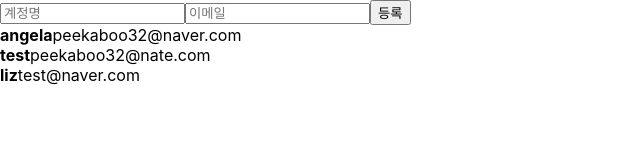
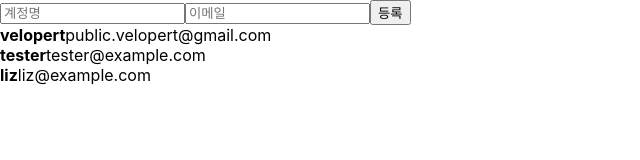
Before and after one commit to SUJINJEONG012/Begin-react, a React (Create React App) app: page / in a window 1280 px wide. Shown: the top 160 px of the page, without its empty margins (0-640 px from the left). Built offline with nearby package versions, Linux system fonts and the light colour scheme.

Commit message:
배열에 항목추가하기

```diff
--- a/src/App.js
+++ b/src/App.js
@@ -1,51 +1,64 @@
-import React, {useRef} from "react";
-import Counter from './Counter';
-import Hello from './Hello';
-import Wrapper from './Wrapper';
+import React, { useRef, useState } from 'react';
+import UserList from './UserList';
+import CreateUser from './CreateUser';
 
-import './App.css';
-import InputSample from "./InputSample";
-import UserList from "./UserList";
-import CreateUser from "./CreateUser";
 
 function App() {
-  const users = [
+  const [inputs, setInputs] = useState({
+    username: '',
+    email: ''
+  });
+  const { username, email } = inputs;
+  const onChange = e => {
+    const { name, value } = e.target;
+    setInputs({
+      ...inputs,
+      [name]: value
+    });
+  };
+
+  const [users, setUsers] = useState([
     {
-      id:1,
-      username:'angela',
-      email: 'peekaboo32@naver.com'
+      id: 1,
+      username: 'velopert',
+      email: 'public.velopert@gmail.com'
     },
     {
-      id:2,
-      username:'test',
-      email:'test@naver.com'
+      id: 2,
+      username: 'tester',
+      email: 'tester@example.com'
     },
     {
-      id:3,
-      username:'liz',
-      email:'liz@naver.com'
+      id: 3,
+      username: 'liz',
+      email: 'liz@example.com'
     }
-  ];
+  ]);
 
   const nextId = useRef(4);
-    const onCreate = () => {
-        //나중에 구현 할 배열에 항목추가하는 로직
-        nextId.current +=1;
+  const onCreate = () => {
+    const user = {
+      id: nextId.current,
+      username,
+      email
     };
+    setUsers(users.concat(user));
 
-
+    setInputs({
+      username: '',
+      email: ''
+    });
+    nextId.current += 1;
+  };
   return (
-    // <Wrapper>
-    // <Hello name="react" color="red" isSpecial={true} />
-    // <Hello color ="pink"/>
-    // <Counter/>
-    // <br></br> <br></br> <br></br>
-    // <InputSample/>
-    // <UserList/>
-    // </Wrapper>
     <>
-    <CreateUser />
-    <UserList users={users}/>
+      <CreateUser
+        username={username}
+        email={email}
+        onChange={onChange}
+        onCreate={onCreate}
+      />
+      <UserList users={users} />
     </>
   );
 }
--- a/src/UserList.js
+++ b/src/UserList.js
@@ -1,4 +1,4 @@
-import React, { useRef } from "react";
+import React from "react";
 
 function User({user}){
   return(
@@ -8,31 +8,7 @@ function User({user}){
   )
 }
 
-
-function UserList(){
-    const users = [
-        {
-            id:1,
-            username:'angela',
-            email:'peekaboo32@naver.com'
-        },
-        {
-            id:2,
-            username:'test',
-            email:'peekaboo32@nate.com'
-        },
-        {
-            id:3,
-            username:'liz',
-            email:'test@naver.com'
-        }
-    ];
-
-    const nextId = useRef(4);
-    const onCreate = ()=>{
-        //나중에 구현 할 배열에 항목추가하는 로직
-        nextId.current +=1;
-    };
+function UserList({users}){
 
     return (
         <div>
```
